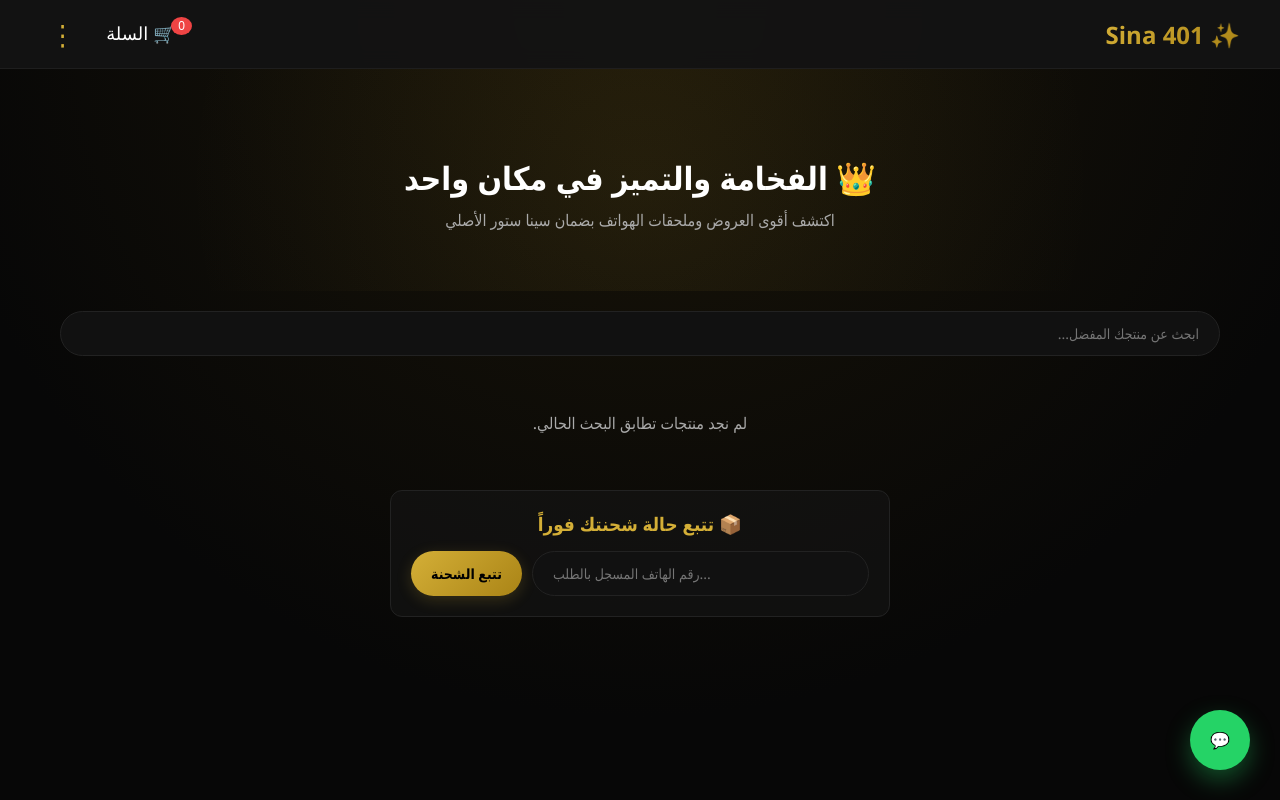
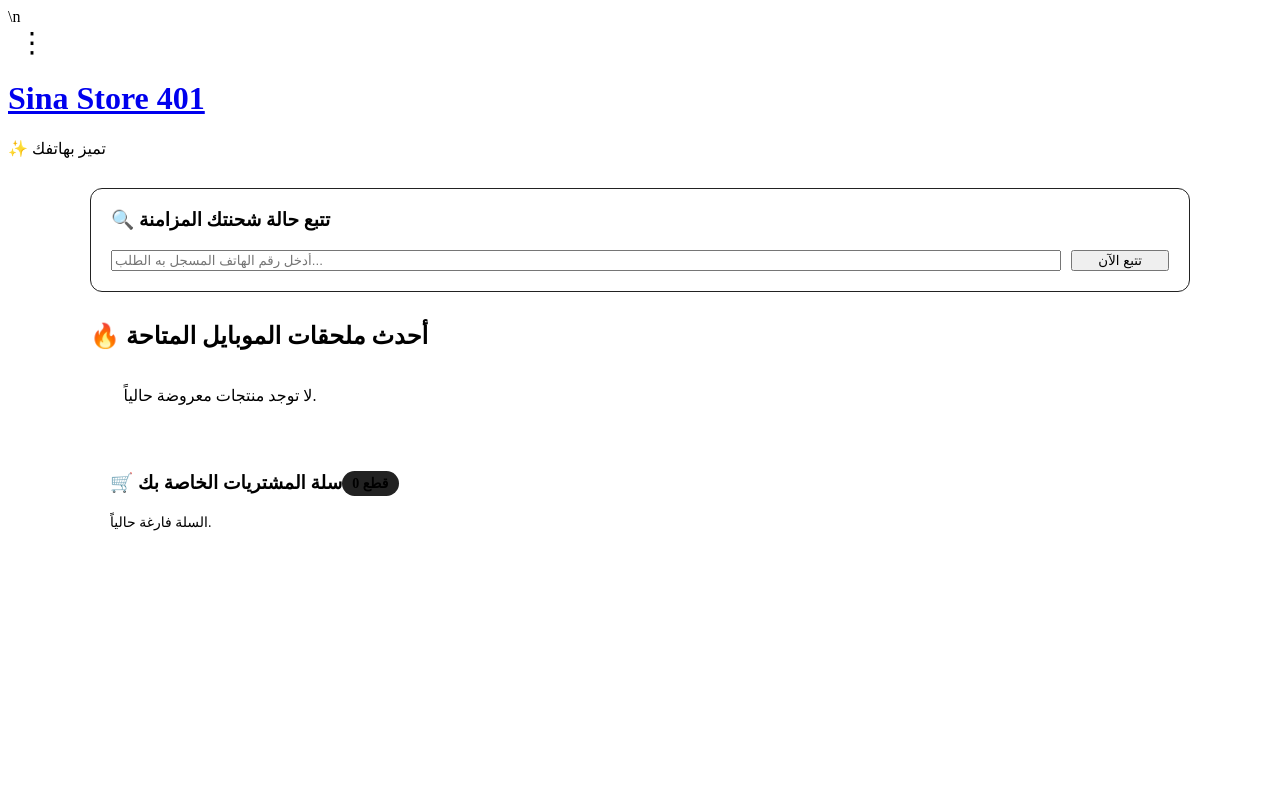
Before and after one commit to mosebh99/sina.401, a Flask app: page / in a window 1280 px wide. Run offline with Flask 3, Linux system fonts and the light colour scheme; data that the repository does not hold is empty; some libraries are stand-ins or nearby versions.

Commit message:
Update index.html

```diff
--- a/templates/index.html
+++ b/templates/index.html
@@ -1,203 +1,189 @@
 <!DOCTYPE html>
-<html lang="ar" dir="rtl">
+<html lang=\"ar\" dir=\"rtl\">
 <head>
-    <meta charset="UTF-8">
-    <meta name="viewport" content="width=device-width, initial-scale=1.0">
-    <title>Sina 401 | متجر سينا لملحقات الموبايل</title>
-    <link rel="icon" type="image/png" href="/static/css/logo.png.jpeg">
-    <link rel="stylesheet" href="/static/css/style.css">
+    <meta charset=\"UTF-8\">
+    <meta name=\"viewport\" content=\"width=device-width, initial-scale=1.0\">
+    <title>Sina 401 | متجر سينا لملحقات الموبايل</title>\n    <link rel=\"icon\" type=\"image/png\" href=\"/static/css/logo.png.jpeg\">
+    <link rel=\"stylesheet\" href=\"/static/css/style.css\">
     <style>
         .menu-dots { font-size: 28px; color: var(--primary); cursor: pointer; padding: 0 10px; user-select: none; }
         .dropdown-menu { display: none; position: absolute; top: 60px; left: 20px; background: #1a1a1a; border: 1px solid #333; border-radius: 8px; width: 200px; box-shadow: 0 5px 15px rgba(0,0,0,0.5); z-index: 1000; overflow: hidden; }
         .dropdown-menu a { display: block; padding: 12px 15px; color: #fff; text-decoration: none; transition: 0.2s; text-align: right; font-size: 14px; }
         .dropdown-menu a:hover { background: var(--primary); color: #000; }
         .dropdown-menu.show { display: block; }
-
-        /* تنسيق قسم السلة العائمة */
-        .cart-badge { background: #ef4444; color: white; border-radius: 50%; padding: 2px 7px; font-size: 12px; position: absolute; top: -5px; right: -10px; }
-        .cart-section { max-width: 1000px; margin: 20px auto; padding: 20px; background: #141414; border-radius: 12px; border: 1px solid #333; display: none; }
-        .cart-item { display: flex; justify-content: space-between; align-items: center; padding: 10px 0; border-bottom: 1px solid #222; }
+        .cart-section { background: var(--card-bg); border: 1px solid var(--card-border); padding: 20px; border-radius: 12px; margin-top: 30px; }
+        .grid-container { display: grid; grid-template-columns: repeat(auto-fill, minmax(250px, 1fr)); gap: 20px; margin-top: 20px; }
+        .product-card { background: rgba(15,15,15,0.8); border: 1px solid #222; border-radius: 12px; padding: 15px; text-align: center; transition: 0.3s; position: relative; }
+        .product-card:hover { border-color: var(--primary); transform: translateY(-5px); }
+        .product-card img { width: 100%; height: 200px; object-fit: cover; border-radius: 8px; }
+        .badge { position: absolute; top: 10px; right: 10px; background: var(--primary-gradient); color: #000; font-size: 11px; font-weight: bold; padding: 4px 10px; border-radius: 20px; }
     </style>
 </head>
 <body>
 
-    <div class="toast" id="toast-notification"></div>
-
     <header>
-        <h1><a href="/">✨ Sina 401</a></h1>
-        <div style="position: relative; display: flex; align-items: center; gap: 15px;">
-            <button onclick="toggleCartSection()" style="background: none; border: none; color: #fff; cursor: pointer; position: relative; font-size: 18px;">
-                🛒 السلة <span class="cart-badge" id="cart-count">0</span>
-            </button>
-            <div class="menu-dots" onclick="toggleDropdown()">⋮</div>
-            <div class="dropdown-menu" id="main-dropdown">
-                <a href="/">🏠 الرئيسية</a>
+        <div style="position: relative;">
+            <div class="menu-dots" onclick="toggleMenu(event)">⋮</div>
+            <div id="dropdown" class="dropdown-menu">
+                <a href="/login.html">🔐 لوحة الإدارة</a>
                 <a href="/marketers.html">📊 بوابة المسوقين</a>
-                <a href="/login.html">🔐 لوحة الإدارة</a>
             </div>
         </div>
+        <h1><a href="/">Sina Store 401</a></h1>
+        <div class="nav-links">✨ تميز بهاتفك</div>
     </header>
 
-    <div class="hero-banner">
-        <h2>👑 الفخامة والتميز في مكان واحد</h2>
-        <p>اكتشف أقوى العروض وملحقات الهواتف بضمان سينا ستور الأصلي</p>
-    </div>
-
-    <div class="cart-section" id="cart-container-section">
-        <h3 style="color:var(--primary); margin-top:0;">🛒 سلة المشتريات الحالية</h3>
-        <div id="cart-items-list"></div>
-        <div style="text-align: left; margin: 15px 0; font-size: 18px; font-weight: bold;">الإجمالي: <span id="cart-total-price" style="color:var(--primary);">0</span> ج.م</div>
-
-        <form id="checkout-form" style="display:flex; flex-direction:column; gap:10px; max-width:500px; margin-top:20px;">
-            <input type="text" id="cust-name" class="search-input" placeholder="اسم المستلم بالكامل..." required>
-            <input type="tel" id="cust-phone" class="search-input" placeholder="رقم الهاتف للتواصل..." required>
-            <input type="text" id="cust-address" class="search-input" placeholder="عنوان التوصيل بالتفصيل..." required>
-            <button type="submit" class="btn-primary" style="margin:0;">🚀 تأكيد وإرسال طلب الشحن</button>
-        </form>
-    </div>
-
-    <div class="controls-row">
-        <input type="text" id="search-box" class="search-input" placeholder="ابحث عن منتجك المفضل..." oninput="loadStoreProducts()">
-    </div>
-
-    <div class="products-grid" id="products-container">
-        <p style="text-align: center; grid-column: 1/-1; color: var(--text-muted);">جاري تحميل المنتجات من المخزن السحابي...</p>
-    </div>
-
-    <div style="max-width: 500px; margin: 40px auto; padding: 20px; background:var(--card-bg); border-radius:12px; border:1px solid #222;">
-        <h3 style="color:var(--primary); text-align:center; margin-top:0; margin-bottom:15px;">📦 تتبع حالة شحنتك فوراً</h3>
+    <div class="container" style="max-width:1100px; margin:30px auto; padding:0 20px;">
+        <div style="background:var(--card-bg); border:1px solid #222; padding:20px; border-radius:12px; margin-bottom:30px;">
+            <h3 style="color:var(--primary); margin-top:0;">🔍 تتبع حالة شحنتك المزامنة</h3>
             <div style="display:flex; gap:10px;">
-            <input type="tel" id="track-phone" class="search-input" style="flex:1;" placeholder="رقم الهاتف المسجل بالطلب...">
-            <button class="btn-primary" style="width:auto; margin:0; padding:0 20px;" onclick="trackMyOrder()">تتبع الشحنة</button>
+                <input type="text" id="track-phone" class="search-input" placeholder="أدخل رقم الهاتف المسجل به الطلب..." style="flex:1;">
+                <button class="btn-primary" onclick="trackUserOrder()" style="width:auto; margin-top:0; padding:0 25px;">تتبع الآن</button>
             </div>
             <div id="track-output"></div>
         </div>
 
-    <a href="https://wa.me/201065653401" class="floating-whatsapp" target="_blank">💬</a>
+        <h2 style="color:var(--primary); border-right:4px solid var(--primary); padding-right:10px;">🔥 أحدث ملحقات الموبايل المتاحة</h2>
+        <div class="grid-container" id="products-catalog">
+            <p style="text-align:center; color:var(--text-muted); width:100%;">⏳ جاري سحب المنتجات السحابية الحية...</p>
+        </div>
+
+        <div class="cart-section" id="cart-area">
+            <h3 style="color:var(--primary); margin-top:0; display:flex; justify-content:between; align-items:center;">
+                <span>🛒 سلة المشتريات الخاصة بك</span>
+                <span id="cart-count" style="font-size:14px; background:#222; padding:4px 10px; border-radius:20px; color:var(--primary);">0 قطع</span>
+            </h3>
+            <div id="cart-items-list" style="color:var(--text-muted); font-size:14px;">السلة فارغة حالياً، أضف بعض المنتجات!</div>
+
+            <div id="checkout-form-container" style="display:none; margin-top:20px; border-top:1px solid #222; padding-top:20px;">
+                <h4 style="color:#fff; margin-bottom:15px;">📋 أكمل بيانات الشحن لتأكيد طلبك</h4>
+                <form id="order-submit-form" style="display:flex; flex-direction:column; gap:12px;">
+                    <input type="text" id="cust-name" class="search-input" placeholder="اسمك الكامل..." required>
+                    <input type="tel" id="cust-phone" class="search-input" placeholder="رقم الهاتف للتواصل..." required>
+                    <input type="text" id="cust-address" class="search-input" placeholder="عنوان الشحن بالتفصيل (المحافظة/المدينة)..." required>
+                    <button type="submit" class="btn-primary">⚡ تأكيد وشحن الطلب فوراً</button>
+                </form>
+            </div>
+        </div>
+    </div>
 
     <script>
-        let cart = JSON.parse(localStorage.getItem('sina_store_cart')) || [];
+        let currentProducts = [];
+        let cart = JSON.parse(localStorage.getItem('sina_cart')) || [];
 
-        function toggleDropdown() {
-            document.getElementById('main-dropdown').classList.toggle('show');
+        // 🔗 التقاط كود إحالة المسوق من الرابط تلقائياً وحفظه لحفظ عمولته
+        window.addEventListener('DOMContentLoaded', () => {
+            const urlParams = new URLSearchParams(window.location.search);
+            const refCode = urlParams.get('ref');
+            if (refCode) {
+                localStorage.setItem('active_marketer_id', refCode.trim());
+                console.log('📌 Active Marketer Captured:', refCode);
             }
-        window.onclick = function(event) {
-            if (!event.target.matches('.menu-dots')) {
-                const dropdowns = document.getElementsByClassName("dropdown-menu");
-                for (let i = 0; i < dropdowns.length; i++) {
-                    dropdowns[i].classList.remove('show');
+            loadCatalog();
+            updateCartUI();
+        });
+
+        function toggleMenu(e) {
+            e.stopPropagation();
+            document.getElementById('dropdown').classList.toggle('show');
         }
-            }
-        }
+        document.addEventListener('click', () => document.getElementById('dropdown').classList.remove('show'));
 
-        function toggleCartSection() {
-            const sec = document.getElementById('cart-container-section');
-            sec.style.display = (sec.style.display === 'block') ? 'none' : 'block';
-            renderCart();
-        }
-
-        async function loadStoreProducts() {
+        async function loadCatalog() {
             try {
                 const res = await fetch('/api/products');
-                const products = await res.json();
-                const container = document.getElementById('products-container');
+                currentProducts = await res.json();
+                const container = document.getElementById('products-catalog');
                 container.innerHTML = '';
 
-                const searchTxt = document.getElementById('search-box').value.toLowerCase();
-                let filtered = products.filter(p => p.name.toLowerCase().includes(searchTxt));
-
-                if (filtered.length === 0) {
-                    container.innerHTML = `<p style="grid-column:1/-1; text-align:center; color:#aaa;">لم نجد منتجات تطابق البحث الحالي.</p>`;
+                if(currentProducts.length === 0) {
+                    container.innerHTML = '<p style="color:var(--text-muted); text-align:center; width:100%;">لا توجد منتجات معروضة حالياً.</p>';
                     return;
                 }
 
-                filtered.forEach(p => {
+                currentProducts.forEach(p => {
                     container.innerHTML += `
-                        <div class="product-card" style="background:#141414; border:1px solid var(--card-border); border-radius:12px; overflow:hidden; position:relative; display:flex; flex-direction:column;">
-                            <span class="stock-badge">📦 المتاح: ${p.stock_quantity || 0}</span>
-                            <img src="${p.image_url || '/static/css/logo.png.jpeg'}" style="width:100%; height:220px; object-fit:cover;">
-                            <div class="card-body" style="padding:15px; flex-grow:1; display:flex; flex-direction:column;">
-                                <h3 style="margin:0 0 10px 0; font-size:18px;"><a href="/product_detail.html?id=${p.id}" style="color:#fff;">${p.name}</a></h3>
-                                <div class="price-box" style="font-size:18px; color:var(--primary); font-weight:bold; margin-bottom:15px;">${p.selling_price} ج.م</div>
-
-                                <div style="display:flex; gap:10px; margin-top:auto;">
-                                    <button class="btn-primary" onclick="window.location.href='https://wa.me/201065653401?text=أريد طلب منتج: ${p.name}'" style="margin:0; flex:1; background:#25d366; color:white;">طلب 💬</button>
-                                    <button class="btn-primary" onclick="addToCart(${p.id}, '${p.name}', ${p.selling_price})" style="margin:0; flex:1;">+ السلة 🛒</button>
-                                </div>
+                        <div class="product-card">
+                            <span class="badge">${p.category || 'ملحقات'}</span>
+                            <img src="${p.image_url || '/static/css/logo.png.jpeg'}" onerror="this.src='/static/css/logo.png.jpeg'">
+                            <h3 style="color:#fff; font-size:16px; margin:10px 0 5px 0;">${p.name}</h3>
+                            <div style="color:var(--primary); font-weight:bold; margin-bottom:12px;">${p.selling_price} ج.م</div>
+                            <div style="display:flex; gap:5px;">
+                                <button class="btn-primary" onclick="addToCart(${p.id})" style="margin-top:0; font-size:12px; padding:8px;">🛒 أضف للسلة</button>
+                                <button class="btn-primary" onclick="window.location.href='/product_detail.html?id=${p.id}'" style="margin-top:0; font-size:12px; padding:8px; background:#222; color:#fff; border:1px solid #444;">👀 تفاصيل</button>
                             </div>
                         </div>
                     `;
                 });
-                updateCartBadge();
-            } catch (err) {
-                document.getElementById('products-container').innerHTML = `<p style="grid-column: 1/-1; text-align:center; color: red;">❌ فشل الاتصال بالمخزن السحابي.</p>`;
-            }
+            } catch(e) { console.error(e); }
         }
 
-        function addToCart(id, name, price) {
+        function addToCart(id) {
+            const prod = currentProducts.find(p => p.id === id);
+            if(!prod) return;
             const existing = cart.find(item => item.id === id);
             if(existing) {
-                existing.qty += 1;
+                existing.quantity += 1;
             } else {
-                cart.push({ id, name, price, qty: 1 });
+                cart.push({ id: prod.id, name: prod.name, selling_price: prod.selling_price, quantity: 1, commission: prod.commission });
             }
-            localStorage.setItem('sina_store_cart', JSON.stringify(cart));
-            updateCartBadge();
-            alert(`✅ تم إضافة "${name}" إلى السلة بنجاح!`);
+            localStorage.setItem('sina_cart', JSON.stringify(cart));
+            updateCartUI();
         }
 
-        function updateCartBadge() {
-            const count = cart.reduce((sum, item) => sum + item.qty, 0);
-            document.getElementById('cart-count').innerText = count;
-        }
-
-        function renderCart() {
+        function updateCartUI() {
             const list = document.getElementById('cart-items-list');
-            const totalOut = document.getElementById('cart-total-price');
-            list.innerHTML = '';
+            const countBadge = document.getElementById('cart-count');
+            const formContainer = document.getElementById('checkout-form-container');
 
             if(cart.length === 0) {
-                list.innerHTML = '<p style="color:#aaa; text-align:center;">السلة فارغة حالياً.</p>';
-                totalOut.innerText = '0';
+                list.innerHTML = 'السلة فارغة حالياً.';
+                countBadge.innerText = '0 قطع';
+                formContainer.style.display = 'none';
                 return;
             }
 
-            let total = 0;
+            let totalItems = 0;
+            let totalPrice = 0;
+            list.innerHTML = '';
+
             cart.forEach((item, index) => {
-                total += (item.price * item.qty);
+                totalItems += item.quantity;
+                totalPrice += (item.selling_price * item.quantity);
                 list.innerHTML += `
-                    <div class="cart-item">
-                        <div><strong>${item.name}</strong> (×${item.qty})</div>
-                        <div style="color:var(--primary); font-weight:bold;">
-                            ${item.price * item.qty} ج.م
-                            <button onclick="removeFromCart(${index})" style="background:none; border:none; color:#ef4444; cursor:pointer; margin-right:10px;">❌</button>
+                    <div style="display:flex; justify-content:space-between; background:#111; padding:10px; margin-bottom:8px; border-radius:6px;">
+                        <span>📦 ${item.name} (x${item.quantity})</span>
+                        <div style="display:flex; gap:10px; align-items:center;">
+                            <span style="color:var(--primary); font-weight:bold;">${item.selling_price * item.quantity} ج.م</span>
+                            <button onclick="removeFromCart(${index})" style="background:none; border:none; color:var(--danger); cursor:pointer;">❌</button>
                         </div>
                     </div>
                 `;
             });
-            totalOut.innerText = total;
+
+            list.innerHTML += `<div style="text-align:left; font-size:16px; color:#fff; font-weight:bold; margin-top:10px;">💰 الإجمالي: <span style="color:var(--primary);">${totalPrice} ج.م</span></div>`;
+            countBadge.innerText = `${totalItems} قطع`;
+            formContainer.style.display = 'block';
         }
 
         function removeFromCart(index) {
             cart.splice(index, 1);
-            localStorage.setItem('sina_store_cart', JSON.stringify(cart));
-            renderCart();
-            updateCartBadge();
+            localStorage.setItem('sina_cart', JSON.stringify(cart));
+            updateCartUI();
         }
 
-        // إرسال الطلب بالكامل للسيرفر السحابي
-        document.getElementById('checkout-form').addEventListener('submit', async (e) => {
+        document.getElementById('order-submit-form').addEventListener('submit', async function(e) {
             e.preventDefault();
-            if(cart.length === 0) { alert("سلتك فارغة!"); return; }
+            let totalPrice = cart.reduce((sum, item) => sum + (item.selling_price * item.quantity), 0);
 
             const payload = {
                 customer_name: document.getElementById('cust-name').value.trim(),
                 customer_phone: document.getElementById('cust-phone').value.trim(),
                 customer_address: document.getElementById('cust-address').value.trim(),
-                total_price: parseFloat(document.getElementById('cart-total-price').innerText),
-                marketer_id: localStorage.getItem('active_marketer_code') || 'Direct',
+                total_price: totalPrice,
+                marketer_id: localStorage.getItem('active_marketer_id') || "مباشر بدون كود",
                 products: cart,
-                status: 'قيد المراجعة'
+                status: "قيد المراجعة"
             };
 
             try {
@@ -207,38 +193,38 @@
                     body: JSON.stringify(payload)
                 });
                 if(res.ok) {
-                    alert("🎉 تم تسجيل طلبك بنجاح في قاعدة البيانات السحابية وجاري المراجعة!");
+                    alert('🎉 تم إرسال طلبك وحفظه بنجاح! يمكنك تتبعه برقم هاتفك في أي وقت.');
                     cart = [];
-                    localStorage.removeItem('sina_store_cart');
-                    document.getElementById('checkout-form').reset();
-                    toggleCartSection();
-                    updateCartBadge();
-                } else { alert("❌ حدث خطأ أثناء إرسال الطلب."); }
-            } catch(err) { alert("❌ فشل الاتصال بالسيرفر."); }
+                    localStorage.removeItem('sina_cart');
+                    updateCartUI();
+                    document.getElementById('order-submit-form').reset();
+                }
+            } catch(e) { alert('❌ عذراً، فشل إرسال الطلب المزامَن.'); }
         });
 
-        async function trackMyOrder() {
-            const phoneInput = document.getElementById('track-phone').value.trim();
+        async function trackUserOrder() {
+            const phone = document.getElementById('track-phone').value.trim();
             const out = document.getElementById('track-output');
-            if(!phoneInput) { alert("من فضلك أدخل رقم الهاتف المسجل به الطلب"); return; }
-            out.innerHTML = "🔍 جاري البحث في السجلات المزامنة...";
+            if(!phone) { alert("أدخل رقم هاتفك أولاً!"); return; }
+            out.innerHTML = "🔍 جاري الفحص بالسجلات السحابية...";
             try {
                 const res = await fetch('/api/orders');
                 const orders = await res.json();
-                let myOrder = orders.find(o => o.customer_phone && o.customer_phone.trim() === phoneInput);
-                if(myOrder) {
+                let myOrders = orders.filter(o => o.customer_phone && o.customer_phone.trim() === phone);
+                if(myOrders.length > 0) {
+                    let lastOrder = myOrders[0];
                     out.innerHTML = `
-                        <div style="background:#111; padding:15px; border-radius:8px; border-right:4px solid var(--primary); margin-top:15px; text-align:right;">
-                            <p style="margin:5px 0;">📦 رقم الشحنة: <strong>#${myOrder.id}</strong></p>
-                            <p style="margin:5px 0;">🚦 حالة الطلب: <span style="color:var(--primary); font-weight:bold;">🔄 ${myOrder.status || 'قيد المراجعة'}</span></p>
-                            <p style="margin:5px 0;">💰 إجمالي الحساب: <strong>${myOrder.total_price || 0} ج.م</strong></p>
+                        <div style="background:#111; padding:15px; border-radius:8px; border-right:4px solid var(--primary); margin-top:15px;">
+                            <p style="margin:5px 0;">📦 رقم أحدث شحنة: <strong>#${lastOrder.id}</strong></p>
+                            <p style="margin:5px 0;">🚦 الحالة: <span style="color:var(--primary); font-weight:bold;">🔄 ${lastOrder.status}</span></p>
+                            <p style="margin:5px 0;">💰 إجمالي الحساب: <strong>${lastOrder.total_price} ج.م</strong></p>
                         </div>
                     `;
-                } else { out.innerHTML = `<p style="color:#ef4444; text-align:center; margin-top:15px;">❌ لم نجد أي طلبات مسجلة بهذا الرقم.</p>`; }
-            } catch(e) { out.innerHTML = `<p style="color:#ef4444; text-align:center; margin-top:15px;">❌ خطأ في سحب بيانات التتبع.</p>`; }
+                } else {
+                    out.innerHTML = `<p style="color:var(--danger); text-align:center; margin-top:15px;">❌ لم نجد أي طلبات مسجلة بهذا الرقم.</p>`;
                 }
-
-        window.addEventListener('DOMContentLoaded', loadStoreProducts);
+            } catch(e) { out.innerHTML = "❌ فشل جلب بيانات التتبع."; }
+        }
     </script>
 </body>
 </html>
```
Lines whose indentation alone changed are shown as unchanged.
